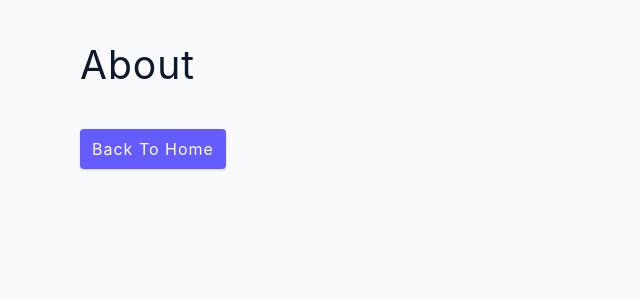
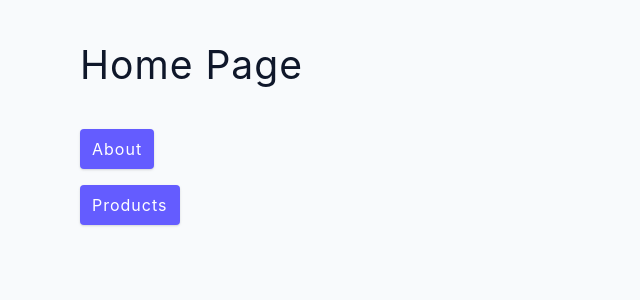
Before and after one commit to Pedro558/React-router, a React (Create React App) app: page /about in a window 1280 px wide. Shown: the top 300 px of the page, without its empty margins (0-640 px from the left). Built offline with nearby package versions, Linux system fonts and the light colour scheme.

Commit message:
:sparkles: feat: Add NavBar component

```diff
--- a/src/App.js
+++ b/src/App.js
@@ -9,10 +9,12 @@
   return (
     <Router>
       <Routes>
-        <Route path='/' element={<Home/>}/>
-        <Route path='/about' element={<About/>}/>
-        <Route path='/products' element={<Products/>}/>
-        <Route path='*' element={<Error/>}/>
+        <Route path='/' element={<Home/>}>
+          <Route path='/about' element={<About/>}/>
+          <Route path='/products' element={<Products/>}/>
+          <Route path='*' element={<Error/>}/>
+        </Route>
+
       </Routes>
     </Router>
   );
```
Also changed, not shown: src/components/Navbar.js (added, +11 -0 lines).
